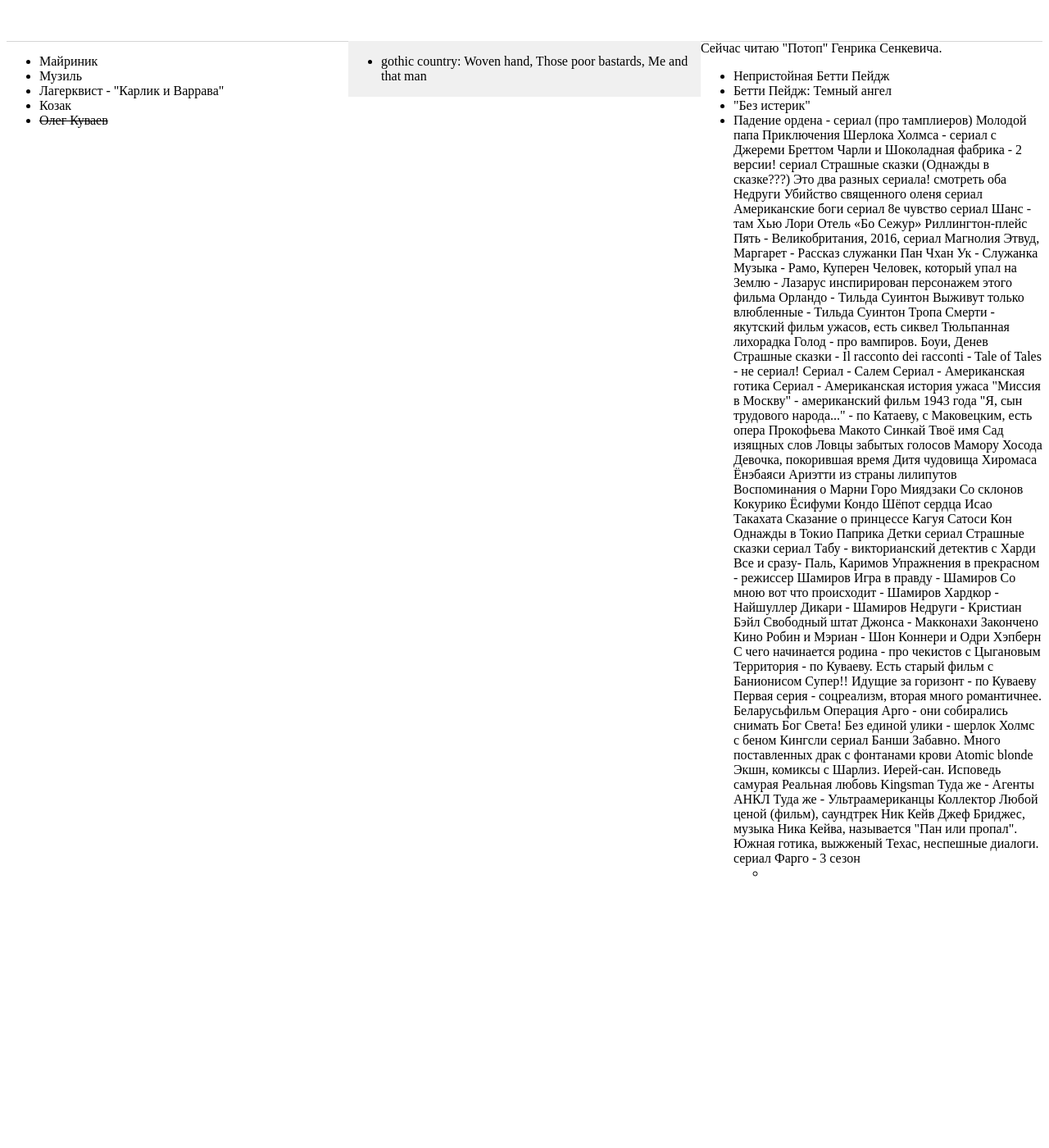
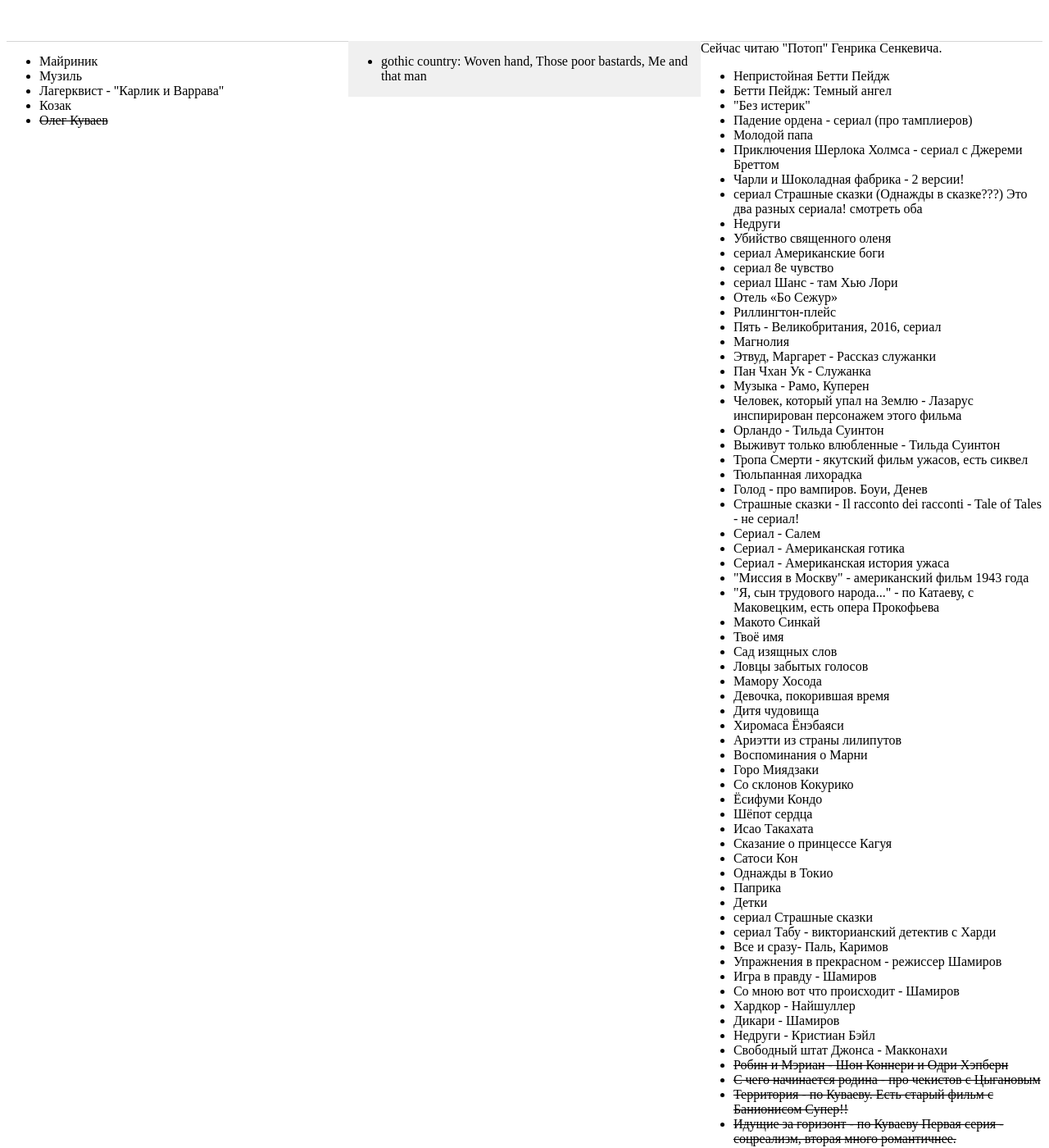
Before and after one commit to hinterlistig/hinterlistig.github.io, a Jekyll site: the page built from index.html, in a window 1280 px wide and 1400 px high. Shown: the whole window at 82% size. Built offline with Jekyll 4.4.1, drawn with Linux system fonts in a browser that asks for light colours; some of the changed text lies outside the part shown.

Commit message:
recreate list

```diff
--- a/index.html
+++ b/index.html
@@ -2,7 +2,8 @@
 layout: default
 title: смотреть, слушать, читать
 ---
-<div class="layout"><div class="read">
+	<div class="layout">
+		<div class="read">
 			<ul>
 				<li>Майриник</li>
 				<li>Музиль</li>
@@ -12,96 +13,107 @@
 			</ul>
 		</div>
 		<div class="listen">
-	<ul><li>gothic country: Woven hand, Those poor bastards, Me and that man</li></ul>
+			<ul>
+				<li>gothic country: Woven hand, Those poor bastards, Me and
+					that man</li>
+			</ul>
 		</div>
 		<div class="watch">
 			Сейчас читаю "Потоп" Генрика Сенкевича.
 			<ul>
-	<li>Непристойная Бетти Пейдж</li><li>Бетти Пейдж: Темный ангел
-</li><li>"Без истерик"
-</li><li>Падение ордена - сериал (про тамплиеров)
-Молодой папа
-Приключения Шерлока Холмса - сериал с Джереми Бреттом
-Чарли и Шоколадная фабрика - 2 версии!
-сериал Страшные сказки (Однажды в сказке???)
-Это два разных сериала! смотреть оба
-Недруги
-Убийство священного оленя
-сериал Американские боги
-сериал 8е чувство
-сериал Шанс - там Хью Лори
-Отель «Бо Сежур»
-Риллингтон-плейс
-Пять - Великобритания, 2016, сериал
-Магнолия
-Этвуд, Маргарет - Рассказ служанки
-Пан Чхан Ук - Служанка
-Музыка - Рамо, Куперен
-Человек, который упал на Землю - Лазарус инспирирован персонажем этого фильма
-Орландо - Тильда Суинтон
-Выживут только влюбленные - Тильда Суинтон
-Тропа Смерти - якутский фильм ужасов, есть сиквел
-Тюльпанная лихорадка
-Голод - про вампиров. Боуи, Денев
-Страшные сказки - Il racconto dei racconti - Tale of Tales - не сериал!
-Сериал - Салем
-Сериал - Американская готика
-Сериал - Американская история ужаса
-"Миссия в Москву" - американский фильм 1943 года
-"Я, сын трудового народа..." - по Катаеву, с Маковецким, есть опера Прокофьева
-Макото Синкай
-Твоё имя
-Сад изящных слов
-Ловцы забытых голосов
-Мамору Хосода
-Девочка, покорившая время
-Дитя чудовища
-Хиромаса Ёнэбаяси
-Ариэтти из страны лилипутов
-Воспоминания о Марни
-Горо Миядзаки
-Со склонов Кокурико
-Ёсифуми Кондо
-Шёпот сердца
-Исао Такахата
-Сказание о принцессе Кагуя
-Сатоси Кон
-Однажды в Токио
-Паприка
-Детки
-сериал Страшные сказки
-сериал Табу - викторианский детектив с Харди
-Все и сразу- Паль, Каримов
-Упражнения в прекрасном - режиссер Шамиров
-Игра в правду - Шамиров
-Со мною вот что происходит - Шамиров
-Хардкор - Найшуллер
-Дикари - Шамиров
-Недруги - Кристиан Бэйл
-Свободный штат Джонса - Макконахи
-Закончено
-Кино
-Робин и Мэриан - Шон Коннери и Одри Хэпберн
-С чего начинается родина - про чекистов с Цыгановым
-Территория - по Куваеву. Есть старый фильм с Банионисом
-Супер!!
-Идущие за горизонт - по Куваеву
-Первая серия - соцреализм, вторая много романтичнее. Беларусьфильм
-Операция Арго - они собирались снимать Бог Света!
-Без единой улики - шерлок Холмс с беном Кингсли
-сериал Банши
-Забавно. Много поставленных драк с фонтанами крови
-Atomic blonde
-Экшн, комиксы с Шарлиз.
-Иерей-сан. Исповедь самурая
-Реальная любовь
-Kingsman
-Туда же - Агенты АНКЛ
-Туда же - Ультраамериканцы
-Коллектор
-Любой ценой (фильм), саундтрек Ник Кейв
-Джеф Бриджес, музыка Ника Кейва, называется "Пан или пропал". Южная готика, выжженый Техас, неспешные диалоги.
-сериал Фарго - 3 сезон
+				<li>Непристойная Бетти Пейдж</li>
+				<li>Бетти Пейдж: Темный ангел</li>
+				<li>"Без истерик"</li>
+				<li>Падение ордена - сериал (про тамплиеров)</li>
+				<li>Молодой папа</li>
+				<li>Приключения Шерлока Холмса - сериал с Джереми Бреттом</li>
+				<li>Чарли и Шоколадная фабрика - 2 версии!</li>
+				<li>сериал Страшные сказки (Однажды в сказке???) Это два разных
+					сериала! смотреть оба</li>
+				<li>Недруги</li>
+				<li>Убийство священного оленя</li>
+				<li>сериал Американские боги</li>
+				<li>сериал 8е чувство</li>
+				<li>сериал Шанс - там Хью Лори</li>
+				<li>Отель «Бо Сежур»</li>
+				<li>Риллингтон-плейс</li>
+				<li>Пять - Великобритания, 2016, сериал</li>
+				<li>Магнолия</li>
+				<li>Этвуд, Маргарет - Рассказ служанки</li>
+				<li>Пан Чхан Ук - Служанка</li>
+				<li>Музыка - Рамо, Куперен</li>
+				<li>Человек, который упал на Землю - Лазарус инспирирован
+					персонажем этого фильма</li>
+				<li>Орландо - Тильда Суинтон</li>
+				<li>Выживут только влюбленные - Тильда Суинтон</li>
+				<li>Тропа Смерти - якутский фильм ужасов, есть сиквел</li>
+				<li>Тюльпанная лихорадка</li>
+				<li>Голод - про вампиров. Боуи, Денев</li>
+				<li>Страшные сказки - Il racconto dei racconti - Tale of Tales
+					- не сериал!</li>
+				<li>Сериал - Салем</li>
+				<li>Сериал - Американская готика</li>
+				<li>Сериал - Американская история ужаса</li>
+				<li>"Миссия в Москву" - американский фильм 1943 года</li>
+				<li>"Я, сын трудового народа..." - по Катаеву, с Маковецким,
+					есть опера Прокофьева</li>
+				<li>Макото Синкай</li>
+				<li>Твоё имя</li>
+				<li>Сад изящных слов</li>
+				<li>Ловцы забытых голосов</li>
+				<li>Мамору Хосода</li>
+				<li>Девочка, покорившая время</li>
+				<li>Дитя чудовища</li>
+				<li>Хиромаса Ёнэбаяси</li>
+				<li>Ариэтти из страны лилипутов</li>
+				<li>Воспоминания о Марни</li>
+				<li>Горо Миядзаки</li>
+				<li>Со склонов Кокурико</li>
+				<li>Ёсифуми Кондо</li>
+				<li>Шёпот сердца</li>
+				<li>Исао Такахата</li>
+				<li>Сказание о принцессе Кагуя</li>
+				<li>Сатоси Кон</li>
+				<li>Однажды в Токио</li>
+				<li>Паприка</li>
+				<li>Детки</li>
+				<li>сериал Страшные сказки</li>
+				<li>сериал Табу - викторианский детектив с Харди</li>
+				<li>Все и сразу- Паль, Каримов</li>
+				<li>Упражнения в прекрасном - режиссер Шамиров</li>
+				<li>Игра в правду - Шамиров</li>
+				<li>Со мною вот что происходит - Шамиров</li>
+				<li>Хардкор - Найшуллер</li>
+				<li>Дикари - Шамиров</li>
+				<li>Недруги - Кристиан Бэйл</li>
+				<li>Свободный штат Джонса - Макконахи</li>
+				<li><strike> Робин и Мэриан - Шон Коннери и Одри
+						Хэпберн</strike></li>
+				<li><strike>С чего начинается родина - про чекистов с
+						Цыгановым</strike></li>
+				<li><strike>Территория - по Куваеву. Есть старый фильм
+						с Банионисом Супер!!</strike></li>
+				<li><strike>Идущие за горизонт - по Куваеву Первая
+						серия - соцреализм, вторая много романтичнее. Беларусьфильм</strike></li>
+				<li><strike>Операция Арго - они собирались снимать Бог
+						Света!</strike></li>
+				<li><strike>Без единой улики - шерлок Холмс с беном
+						Кингсли</strike></li>
+				<li><strike>сериал Банши Забавно. Много поставленных
+						драк с фонтанами крови</strike></li>
+				<li><strike>Atomic blonde Экшн, комиксы с Шарлиз.</strike></li>
+				<li><strike>Иерей-сан. Исповедь самурая</strike></li>
+				<li><strike>Реальная любовь</strike></li>
+				<li><strike>Kingsman Туда же - Агенты АНКЛ Туда же -
+						Ультраамериканцы</strike></li>
+				<li><strike>Коллектор</strike></li>
+				<li><strike>Любой ценой (фильм), саундтрек Ник Кейв
+						Джеф Бриджес, музыка Ника Кейва, называется "Пан или пропал".
+						Южная готика, выжженый Техас, неспешные диалоги.</strike></li>
+				<li><strike>сериал Фарго - 3 сезон</strike></li>
 
-	<ul><li></li></ul>
-	</div></div>
+				<ul>
+					<li></li>
+				</ul>
+		</div>
+	</div>
```
Lines whose indentation alone changed are shown as unchanged.
